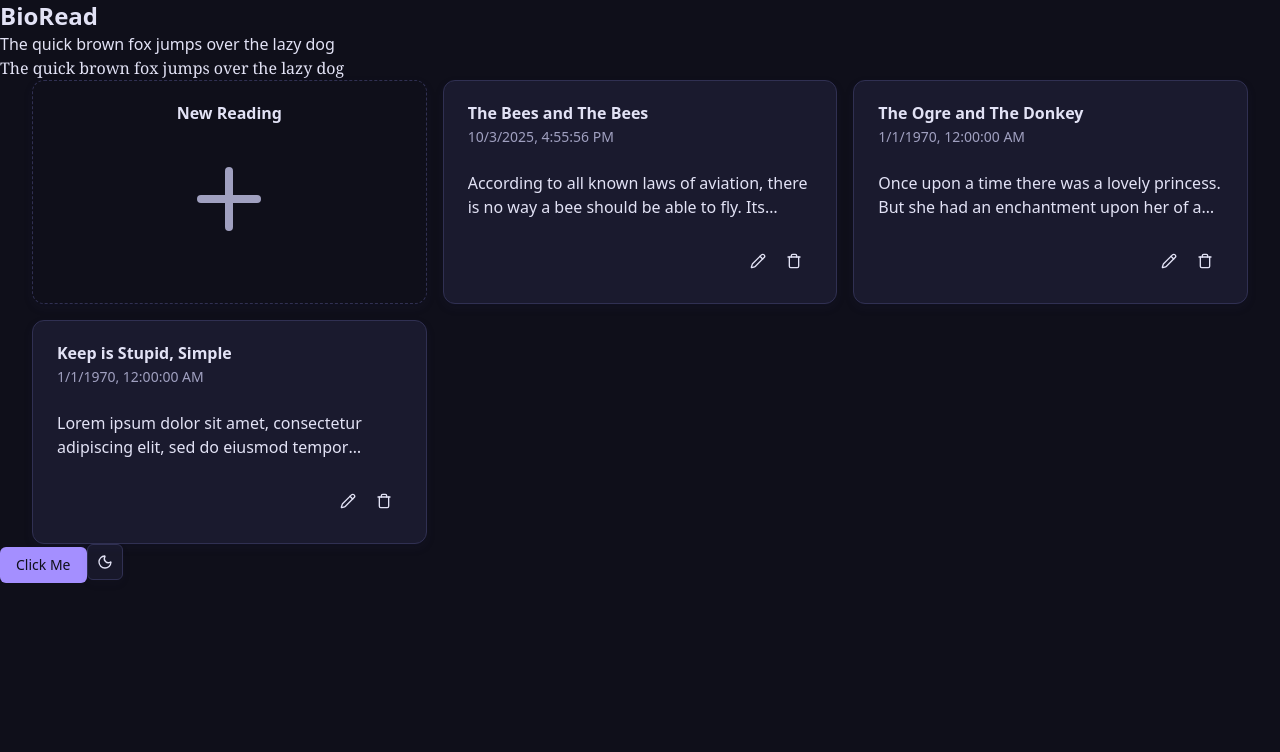
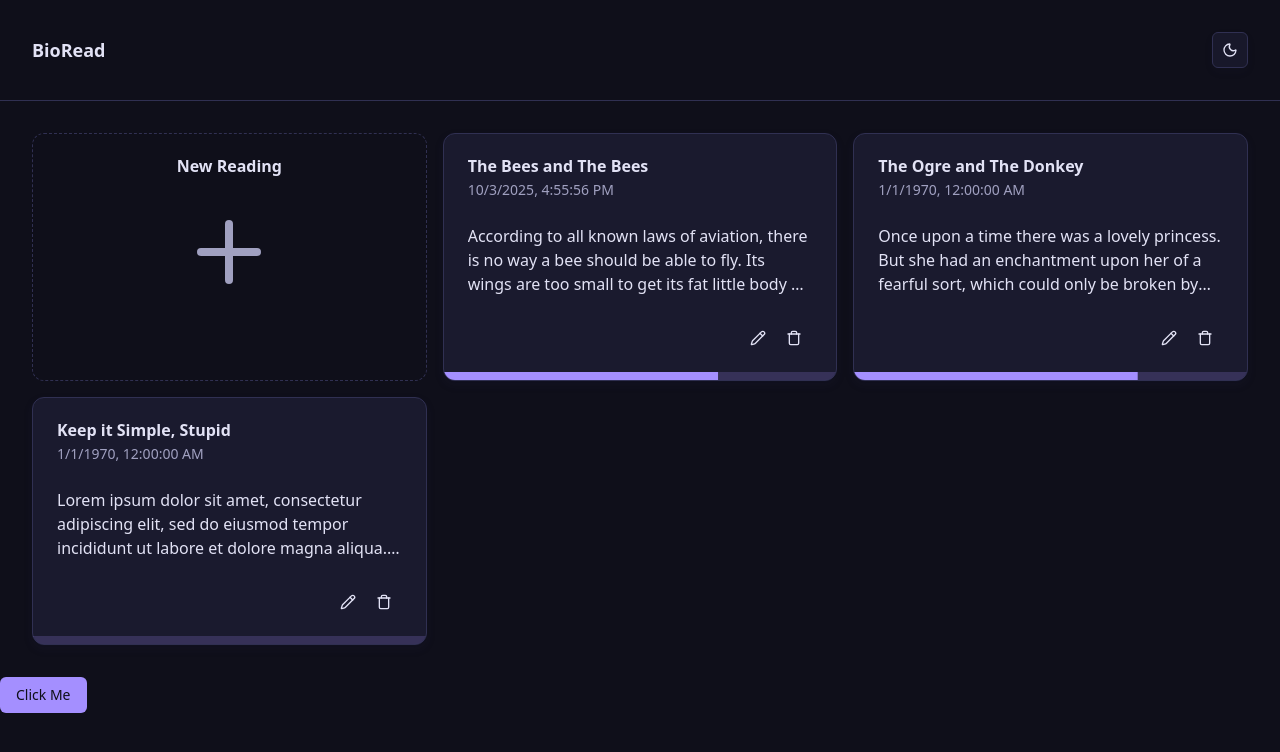
Before and after one commit to raymondkneipp/bio-read, a React (Vite) app: page / in a window 1280 px wide. Shown: the top 752 px of the page. Built offline with nearby package versions, Linux system fonts and the light colour scheme; a web font is replaced by a local one.

Commit message:
add reading progress

```diff
--- a/package.json
+++ b/package.json
@@ -13,6 +13,7 @@
     "@fontsource-variable/montserrat": "^5.2.8",
     "@fontsource/opendyslexic": "^5.2.5",
     "@radix-ui/react-dropdown-menu": "^2.1.16",
+    "@radix-ui/react-progress": "^1.1.7",
     "@radix-ui/react-slot": "^1.2.3",
     "@tailwindcss/vite": "^4.1.14",
     "class-variance-authority": "^0.7.1",
--- a/src/App.tsx
+++ b/src/App.tsx
@@ -1,4 +1,4 @@
-import { ModeToggle } from "./components/mode-toggle";
+import { Header } from "./components/header";
 import { ReadingList } from "./components/reading-list";
 import { ThemeProvider } from "./components/theme-provider";
 import { Button } from "./components/ui/button";
@@ -6,15 +6,12 @@ import { Button } from "./components/ui/button";
 export function App() {
 	return (
 		<ThemeProvider defaultTheme="dark" storageKey="vite-ui-theme">
-			<h1 className="font-bold text-2xl">BioRead</h1>
+			<div className="space-y-4 sm:space-y-8">
+				<Header />
 
-			<p className="font-sans">The quick brown fox jumps over the lazy dog</p>
-			<p className="font-dyslexic">
-				The quick brown fox jumps over the lazy dog
-			</p>
-			<ReadingList />
-			<Button>Click Me</Button>
-			<ModeToggle />
+				<ReadingList />
+				<Button>Click Me</Button>
+			</div>
 		</ThemeProvider>
 	);
 }
--- /dev/null
+++ b/src/components/header.tsx
@@ -0,0 +1,11 @@
+import { ModeToggle } from "@/components/mode-toggle";
+
+export function Header() {
+	return (
+		<header className="border-b p-4 sm:p-8 flex items-center justify-between">
+			<span className="font-bold text-lg">BioRead</span>
+
+			<ModeToggle />
+		</header>
+	);
+}
--- a/src/components/reading-list.tsx
+++ b/src/components/reading-list.tsx
@@ -9,11 +9,12 @@ import {
 import { PencilIcon, PlusIcon, TrashIcon } from "lucide-react";
 import { Button } from "@/components/ui/button";
 import { readings } from "@/mock/readings";
+import { Progress } from "./ui/progress";
 
 export function ReadingList() {
 	return (
 		<div className="container grid grid-cols-1 sm:grid-cols-2 md:grid-cols-3 gap-4">
-			<Card className="border-dashed bg-background">
+			<Card className="border-dashed bg-background shadow-none">
 				<CardHeader>
 					<CardTitle className="text-center">New Reading</CardTitle>
 				</CardHeader>
@@ -23,7 +24,7 @@ export function ReadingList() {
 			</Card>
 
 			{readings.map((reading) => (
-				<Card>
+				<Card className="relative overflow-hidden">
 					<CardHeader>
 						<CardTitle>{reading.title}</CardTitle>
 						<CardDescription>
@@ -32,7 +33,7 @@ export function ReadingList() {
 					</CardHeader>
 					<CardContent>
 						{/* TODO: Show preview of where user left off */}
-						<p className="line-clamp-2">{reading.content.slice(0, 400)}</p>
+						<p className="line-clamp-3">{reading.content.slice(0, 160)}</p>
 					</CardContent>
 					<CardFooter className="justify-end">
 						<Button variant="ghost" size="icon">
@@ -42,6 +43,11 @@ export function ReadingList() {
 							<TrashIcon />
 						</Button>
 					</CardFooter>
+
+					<Progress
+						value={(reading.progress * 100) / reading.content.split(" ").length}
+						className="absolute bottom-0 left-0 right-0 rounded-none"
+					/>
 				</Card>
 			))}
 		</div>
--- /dev/null
+++ b/src/components/ui/progress.tsx
@@ -0,0 +1,29 @@
+import * as React from "react"
+import * as ProgressPrimitive from "@radix-ui/react-progress"
+
+import { cn } from "@/lib/utils"
+
+function Progress({
+  className,
+  value,
+  ...props
+}: React.ComponentProps<typeof ProgressPrimitive.Root>) {
+  return (
+    <ProgressPrimitive.Root
+      data-slot="progress"
+      className={cn(
+        "bg-primary/20 relative h-2 w-full overflow-hidden rounded-full",
+        className
+      )}
+      {...props}
+    >
+      <ProgressPrimitive.Indicator
+        data-slot="progress-indicator"
+        className="bg-primary h-full w-full flex-1 transition-all"
+        style={{ transform: `translateX(-${100 - (value || 0)}%)` }}
+      />
+    </ProgressPrimitive.Root>
+  )
+}
+
+export { Progress }
--- a/src/index.css
+++ b/src/index.css
@@ -3,12 +3,9 @@
 
 @utility container {
   margin-inline: auto;
+  padding-inline: 1rem;
 
   @variant sm {
-    padding-inline: 1rem;
-  }
-
-  @variant md {
     padding-inline: 2rem;
   }
 }
--- a/src/mock/readings.ts
+++ b/src/mock/readings.ts
@@ -63,7 +63,7 @@ Bee-men.
 Amen!
 Hallelujah!`,
 		createdAt: new Date(),
-		progress: 0,
+		progress: 163,
 	},
 	{
 		title: "The Ogre and The Donkey",
@@ -118,12 +118,12 @@ I stay with you, please. Of course! -Really? No. -Please! I don't want to go bac
 how is like to be concerned like a freak. Well..., maybe you do. But that's why we have to stick
 together! You got to let me stay! Please! Please! OK, OK. -But one night only. -Huh, thank you!`,
 		createdAt: new Date(new Date().getDate() - 2),
-		progress: 0,
+		progress: 648,
 	},
 	{
-		title: "Keep is Stupid, Simple",
-		content: `Lorem ipsum dolor sit amet, consectetur adipiscing elit, sed do eiusmod tempor incididunt ut labore et dolore magna aliqua. Ut enim ad minim veniam, quis nostrud exercitation ullamco laboris nisi ut aliquip ex ea commodo consequat. Duis aute irure dolor in reprehenderit in voluptate velit esse cillum dolore eu fugiat nulla pariatur. Excepteur sint occaecat cupidatat non proident, sunt in culpa qui officia deserunt mollit anim id est laborum.
-Sed ut perspiciatis unde omnis iste natus error sit voluptatem accusantium doloremque laudantium, totam rem aperiam, eaque ipsa quae ab illo inventore veritatis et quasi architecto beatae vitae dicta sunt explicabo. Nemo enim ipsam voluptatem quia voluptas sit aspernatur aut odit aut fugit, sed quia consequuntur magni dolores eos qui ratione voluptatem sequi nesciunt. Neque porro quisquam est, qui dolorem ipsum quia dolor sit amet, consectetur, adipisci velit, sed quia non numquam eius modi tempora incidunt ut labore et dolore magnam aliquam quaerat voluptatem. Ut enim ad minima veniam, quis nostrum exercitationem ullam corporis suscipit laboriosam, nisi ut aliquid ex ea commodi consequatur? Quis autem vel eum iure reprehenderit qui in ea voluptate velit esse quam nihil molestiae consequatur, vel illum qui dolorem eum fugiat quo voluptas nulla pariatur?`,
+		title: "Keep it Simple, Stupid",
+		content:
+			"Lorem ipsum dolor sit amet, consectetur adipiscing elit, sed do eiusmod tempor incididunt ut labore et dolore magna aliqua. Ut enim ad minim veniam, quis nostrud exercitation ullamco laboris nisi ut aliquip ex ea commodo consequat. Duis aute irure dolor in reprehenderit in voluptate velit esse cillum dolore eu fugiat nulla pariatur. Excepteur sint occaecat cupidatat non proident, sunt in culpa qui officia deserunt mollit anim id est laborum.",
 		createdAt: new Date(new Date().getDate() - 1),
 		progress: 0,
 	},
```
Also changed, not shown: 1 other file (tests, documents, lock files or other folders).
